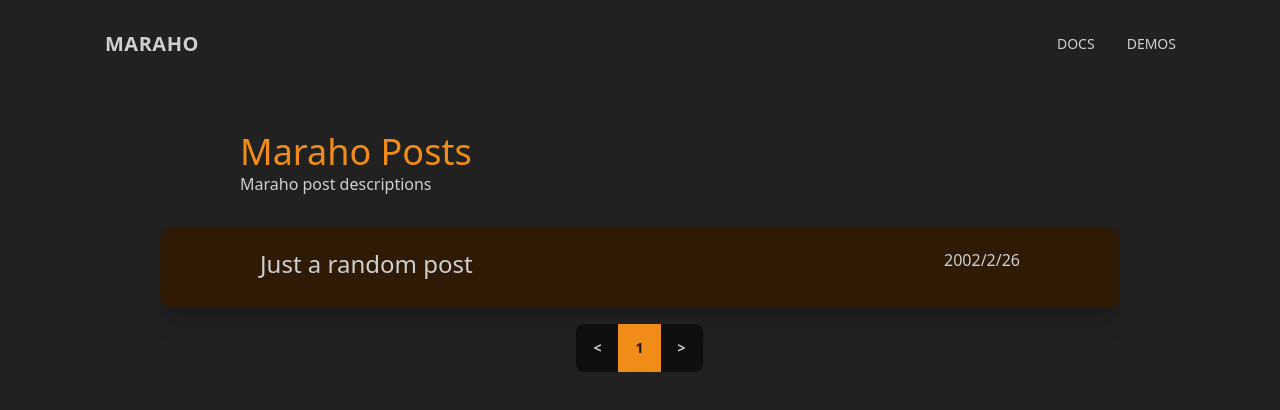
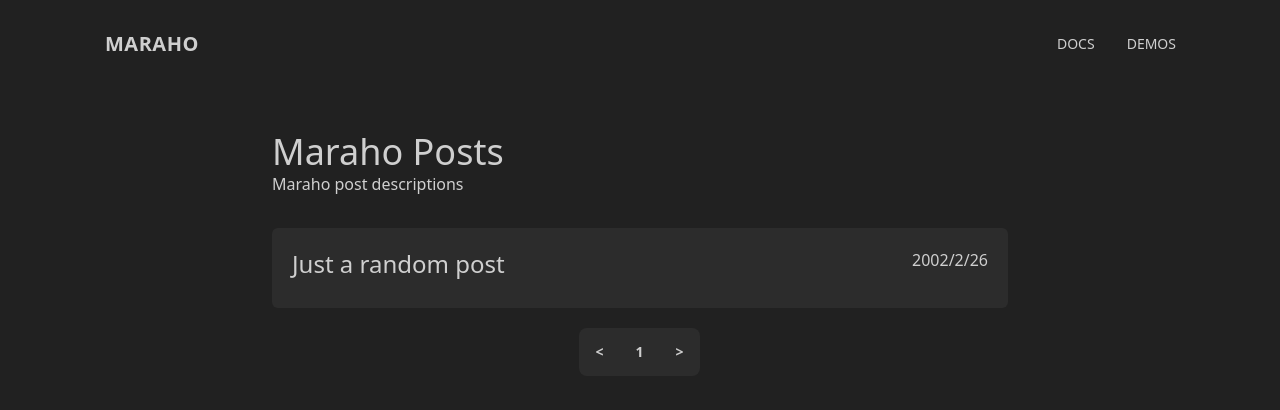
Before and after one commit to cheetosysst/maraho, a Next.js app: page /demos in a window 1280 px wide. Shown: the top 410 px of the page. Built offline with nearby package versions, Linux system fonts and the light colour scheme.

Commit message:
category page redesign & refactor

```diff
--- /dev/null
+++ b/components/container.component.jsx
@@ -0,0 +1,3 @@
+export default function Container({children, className, ...props}) {
+	return <div className={`container mx-auto w-auto md:w-[70%] ${className}`} {...props}>{children}</div>
+}
--- a/components/paginate.component.jsx
+++ b/components/paginate.component.jsx
@@ -3,8 +3,8 @@ import Router from "next/router";
 function PaginateButton({ text, action, active }) {
 	return (
 		<button
-			className={`btn hover:btn-primary shadow-sm ${
-				active ? "btn-primary" : ""
+			className={`btn bg-white/5 hover:bg-white/10 border-0 ${
+				active ? "bg-white/10" : ""
 			}`}
 			onClick={action}
 		>
--- a/pages/[category]/index.js
+++ b/pages/[category]/index.js
@@ -8,6 +8,7 @@ import fs from "fs";
 import path from "path";
 import Paginate from "../../components/paginate.component";
 import MetaTags from "../../components/meta.component";
+import Container from "../../components/container.component";
 
 export default function Category({ id, articles, category }) {
 	const [articleCards, setArticleCards] = useState([]);
@@ -20,48 +21,31 @@ export default function Category({ id, articles, category }) {
 	}, [query.page]);
 
 	useEffect(() => {
-		let tempList = [];
+		const articleCards = [];
 		for (
 			let i = 0 + (page - 1) * 10;
 			i < articles.length + (page - 1) * 10;
 			i++
 		) {
 			if (articles[i] === undefined) break;
-			let tagList = [];
-			let time = new Date(articles[i].timestamp);
-			for (let j = 0; j < articles[i].tags.length; j++) {
-				tagList.push(
-					<div
-						key={
-							"tag-" +
-							articles[i].path +
-							"-" +
-							articles[i].tags[j]
-						}
-						className="badge badge-primary mr-1 p-3 group-hover:bg-base-100 border-none group-hover:text-base-content select-none"
-					>
-						#{articles[i].tags[j]}
-					</div>
-				);
-			}
-			tempList.push(
-				<Link href={"/" + id + "/" + articles[i].path}>
-					<div
-						key={"articles-" + i}
-						className={`group ${
-							i % 2 ? "bg-neutral-focus" : ""
-						} hover:bg-primary hover:text-primary-content duration-300 p-5 cursor-pointer`}
-					>
-						<div className="flex justify-between">
-							<div className="text-2xl">{articles[i].title}</div>
-							{time.toLocaleDateString("zh-TW")}
-						</div>
-						<div className="flex justify-start mt-2">{tagList}</div>
-					</div>
-				</Link>
+			const time = new Date(articles[i].timestamp);
+			const tagList = articles[i].tags.map((data) => (
+				<div key={`tag-${articles[i].path}-${data}`} className="mr-2">
+					#{data}
+				</div>
+			));
+
+			articleCards.push(
+				<ArticleCard
+					href={`/${id}/${articles[i].path}`}
+					title={articles[i].title}
+					tags={tagList}
+					time={time}
+					key={"articles-" + i}
+				/>
 			);
 		}
-		setArticleCards(tempList);
+		setArticleCards(articleCards);
 	}, [articles, id, page]);
 
 	return (
@@ -79,15 +63,11 @@ export default function Category({ id, articles, category }) {
 			</Head>
 			<Layout>
 				<main>
-					<div className="container w-9/12 mx-auto my-4 rounded-xl pt-10 pb-4 select-none">
-						<h2 className="text-4xl text-primary">
-							{category.name}
-						</h2>
+					<Container className="my-4 pt-10 pb-4 select-none">
+						<h2 className="text-4xl">{category.name}</h2>
 						<p>{category.description}</p>
-					</div>
-					<div className="container w-9/12 mx-auto bg-neutral rounded-xl shadow-xl hover:shadow-2xl duration-300 transition-all overflow-hidden">
-						{articleCards}
-					</div>
+					</Container>
+					<Container>{articleCards}</Container>
 					<Paginate
 						start={1}
 						end={articles.length / 10}
@@ -97,6 +77,29 @@ export default function Category({ id, articles, category }) {
 				</main>
 			</Layout>
 		</>
+	);
+}
+
+function ArticleCard({ href, title, tags, time, className, ...props }) {
+	return (
+		<Link href={href}>
+			<div
+				className={`group rounded-md mb-5 bg-white/5 hover:bg-white/10 duration-300 p-5 cursor-pointer ${className}`}
+				{...props}
+			>
+				<div className="flex justify-between">
+					<div className="grid">
+						<div className="col-12 md:col-6 md:text-2xl text-xl mr-5">
+							{title}
+						</div>
+						<div className="flex flex-nowrap md:w-auto w-10 justify-start mt-2">
+							{tags}
+						</div>
+					</div>
+					{time.toLocaleDateString("zh-TW")}
+				</div>
+			</div>
+		</Link>
 	);
 }
 
@@ -135,9 +138,9 @@ export async function getStaticProps({ params }) {
 		return item !== "category.json";
 	});
 
-	let articleData = [];
+	const articleData = [];
 	for (let i = 0; i < articles.length; i++) {
-		let articleJson = fs.readFileSync(
+		const articleJson = fs.readFileSync(
 			path.join(
 				process.cwd(),
 				"content",
@@ -146,7 +149,7 @@ export async function getStaticProps({ params }) {
 				"article.json"
 			)
 		);
-		let articleJsonParsed = JSON.parse(articleJson.toString());
+		const articleJsonParsed = JSON.parse(articleJson.toString());
 		articleJsonParsed["path"] = articles[i];
 		articleData.push(articleJsonParsed);
 	}
--- a/tailwind.config.js
+++ b/tailwind.config.js
@@ -4,19 +4,6 @@ module.exports = {
 		"./components/**/*.{js,ts,jsx,tsx}",
 	],
 	theme: {
-		colors: {
-			tag: "#39BAE6",
-			func: "#FFB454",
-			entity: "#59C2FF",
-			string: "#AAD94C",
-			regexp: "#95E6CB",
-			markup: "#F07178",
-			keyword: "#FF8F40",
-			special: "#E6B673",
-			comment: "#ACB6BF8C",
-			constant: "#D2A6FF",
-			operator: "#F29668",
-		},
 		container: {
 			padding: {
 				DEFAULT: "1rem",
@@ -30,6 +17,6 @@ module.exports = {
 	},
 	plugins: [require("daisyui"), require("@tailwindcss/typography")],
 	daisyui: {
-		themes: ["halloween", "light"],
+		themes: ["halloween"],
 	},
 };
```
